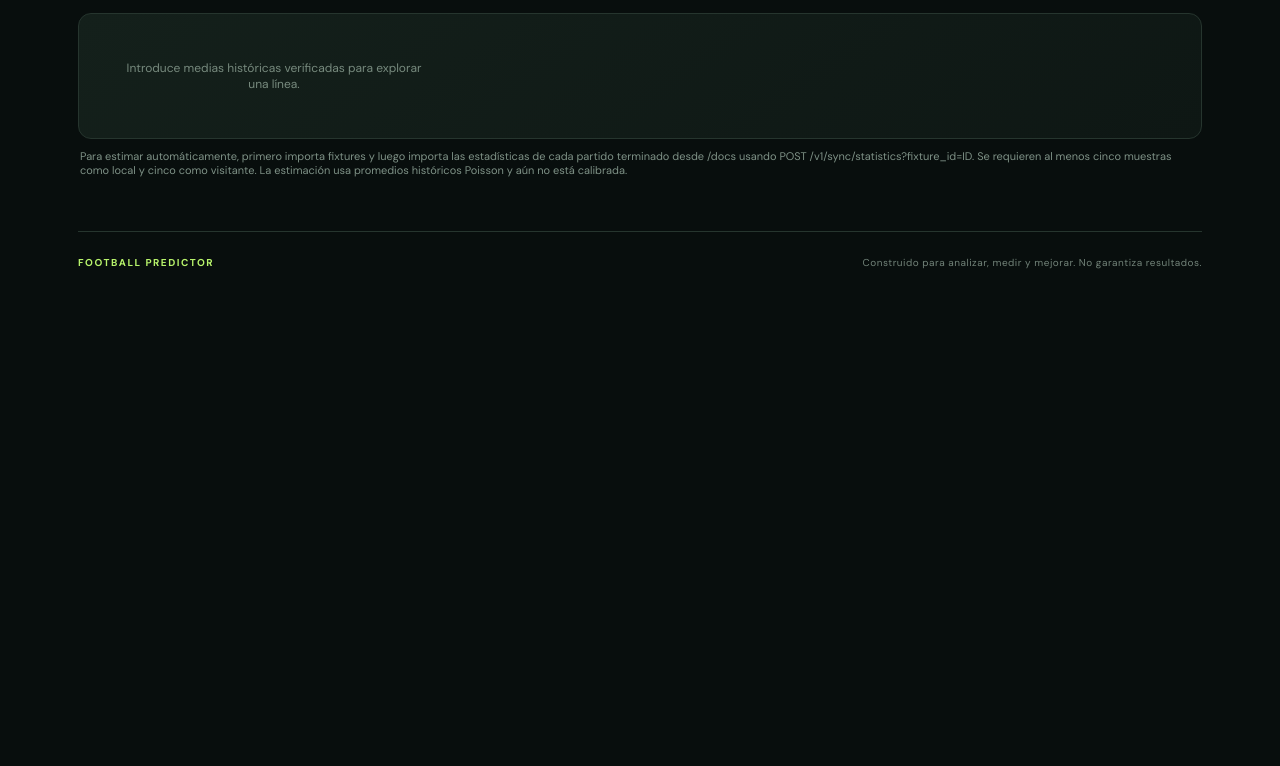
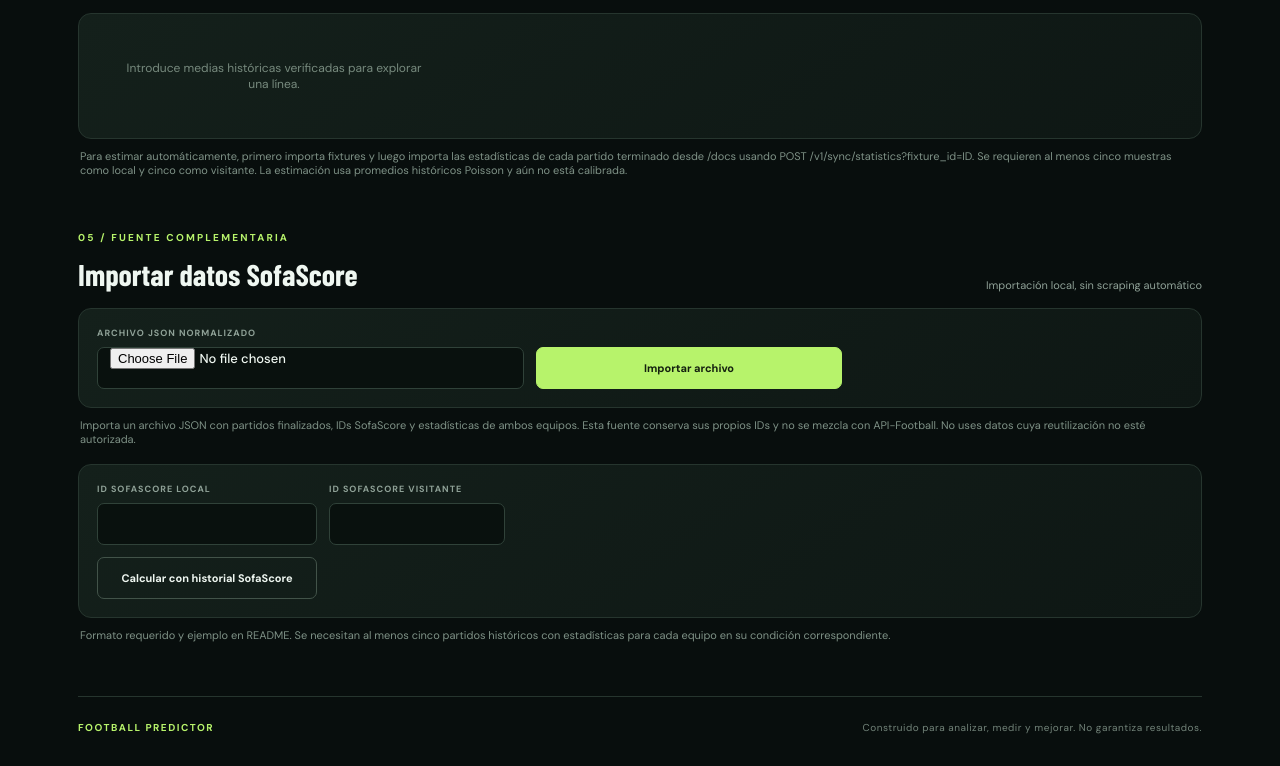
Before and after one commit to YOSHIHARU0504/Yoshi-Predictor, a plain HTML site: page web/index.html in a window 1280 px wide. Shown: the part 2277-3043 px from the top of the page. Before the commit the page ends 2578 px from the top, so only its background shows below. Drawn offline with nearby package versions, Linux system fonts and the light colour scheme; no server answers; a web font is replaced by a local one.

Commit message:
Add SofaScore JSON import panel

```diff
--- a/web/index.html
+++ b/web/index.html
@@ -72,6 +72,20 @@
         <div class="panel results" id="count-results"><div class="empty">Introduce medias históricas verificadas para explorar una línea.</div></div>
         <p class="hint">Para estimar automáticamente, primero importa fixtures y luego importa las estadísticas de cada partido terminado desde /docs usando POST /v1/sync/statistics?fixture_id=ID. Se requieren al menos cinco muestras como local y cinco como visitante. La estimación usa promedios históricos Poisson y aún no está calibrada.</p>
       </section>
+      <section class="workspace">
+        <div class="section-heading"><div><p class="eyebrow">05 / FUENTE COMPLEMENTARIA</p><h2>Importar datos SofaScore</h2></div><span class="section-note">Importación local, sin scraping automático</span></div>
+        <div class="panel controls">
+          <div class="field"><label for="sofascore-file">ARCHIVO JSON NORMALIZADO</label><input id="sofascore-file" type="file" accept=".json,application/json"></div>
+          <button class="btn btn-primary" id="sofascore-import-btn">Importar archivo</button>
+        </div>
+        <p class="hint" id="sofascore-message">Importa un archivo JSON con partidos finalizados, IDs SofaScore y estadísticas de ambos equipos. Esta fuente conserva sus propios IDs y no se mezcla con API-Football. No uses datos cuya reutilización no esté autorizada.</p>
+        <div class="panel controls compact">
+          <div class="field"><label for="ss-home-team-id">ID SOFASCORE LOCAL</label><input id="ss-home-team-id" type="number" min="1"></div>
+          <div class="field"><label for="ss-away-team-id">ID SOFASCORE VISITANTE</label><input id="ss-away-team-id" type="number" min="1"></div>
+          <button class="btn btn-ghost" id="ss-auto-count-btn">Calcular con historial SofaScore</button>
+        </div>
+        <p class="hint">Formato requerido y ejemplo en README. Se necesitan al menos cinco partidos históricos con estadísticas para cada equipo en su condición correspondiente.</p>
+      </section>
       <footer><span>FOOTBALL PREDICTOR</span><span>Construido para analizar, medir y mejorar. No garantiza resultados.</span></footer>
     </main>
   </div>
```
